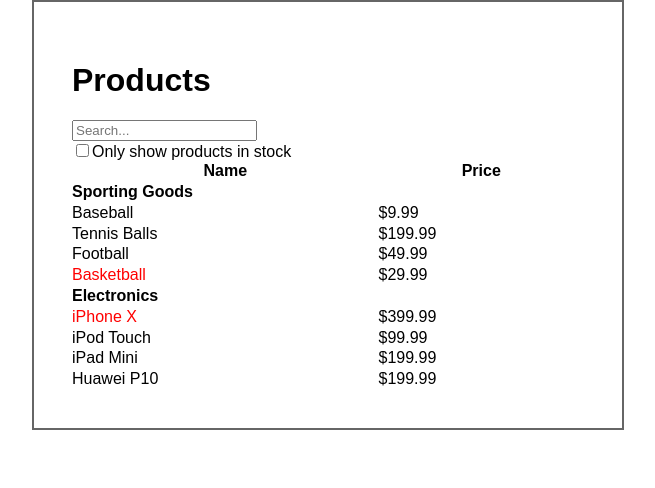
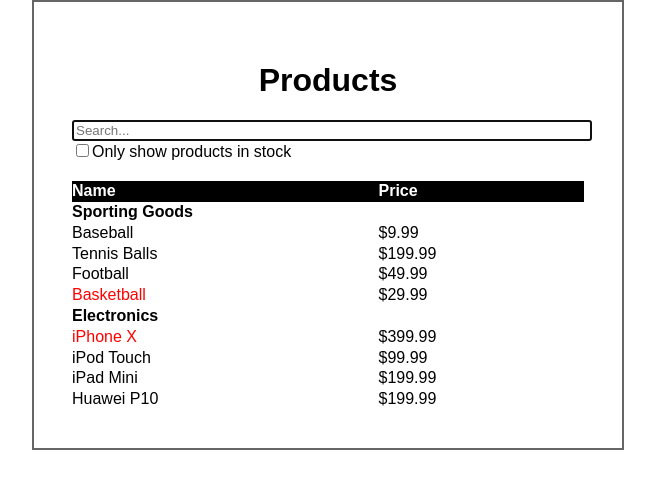
Before and after one commit to silvio-galli/thinking-in-react, a React app: page / in a window 1280 px wide. Shown: the whole page, without its empty margins (312-967 px from the left). Built offline with nearby package versions, Linux system fonts and the light colour scheme.

Commit message:
Added styles

```diff
--- a/src/components/FilterableProductTable.js
+++ b/src/components/FilterableProductTable.js
@@ -6,7 +6,7 @@ class FilterableProductTable extends React.Component {
   constructor(props) {
     super(props)
     this.state = {
-      searchWord: '',
+      searchInput: '',
       inStock: false
     }
     this._handleSearch = this._handleSearch.bind(this)
@@ -16,7 +16,7 @@ class FilterableProductTable extends React.Component {
 
   render() {
     let filteredData = this.props.data
-    .filter( product => new RegExp(this.state.searchWord, 'gi').test(product.name) )
+    .filter( product => new RegExp(this.state.searchInput, 'gi').test(product.name) )
     if (this.state.inStock) {
       filteredData  = filteredData.filter( product =>  product.stocked)
     }
--- a/src/components/Search.js
+++ b/src/components/Search.js
@@ -5,9 +5,11 @@ const Search = (props) => {
     <form>
       <input
         type="text"
-        name="searchWord"
+        id="searchInput"
+        name="searchInput"
         placeholder="Search..."
         onChange={(e) => props.handleSearch(e)}
+        autoFocus
       />
       <br />
       <input type="checkbox" name="inStock" onChange={props.handleCheckbox} />
--- a/src/index.css
+++ b/src/index.css
@@ -2,6 +2,10 @@ body {
   margin: 0;
   padding: 0;
   font-family: sans-serif;
+}
+
+h1 {
+  text-align: center;
 }
 
 .filterable-products {
@@ -10,6 +14,20 @@ body {
   margin-left: auto;
   padding: 3%;
   border: 2px solid #666;
+}
+
+form {
+  margin-bottom: 20px;
+}
+
+#searchInput {
+  width: 100%;
+}
+
+table th {
+  text-align: left;
+  background-color: black;
+  color: #fff;
 }
 
 .products {
```
